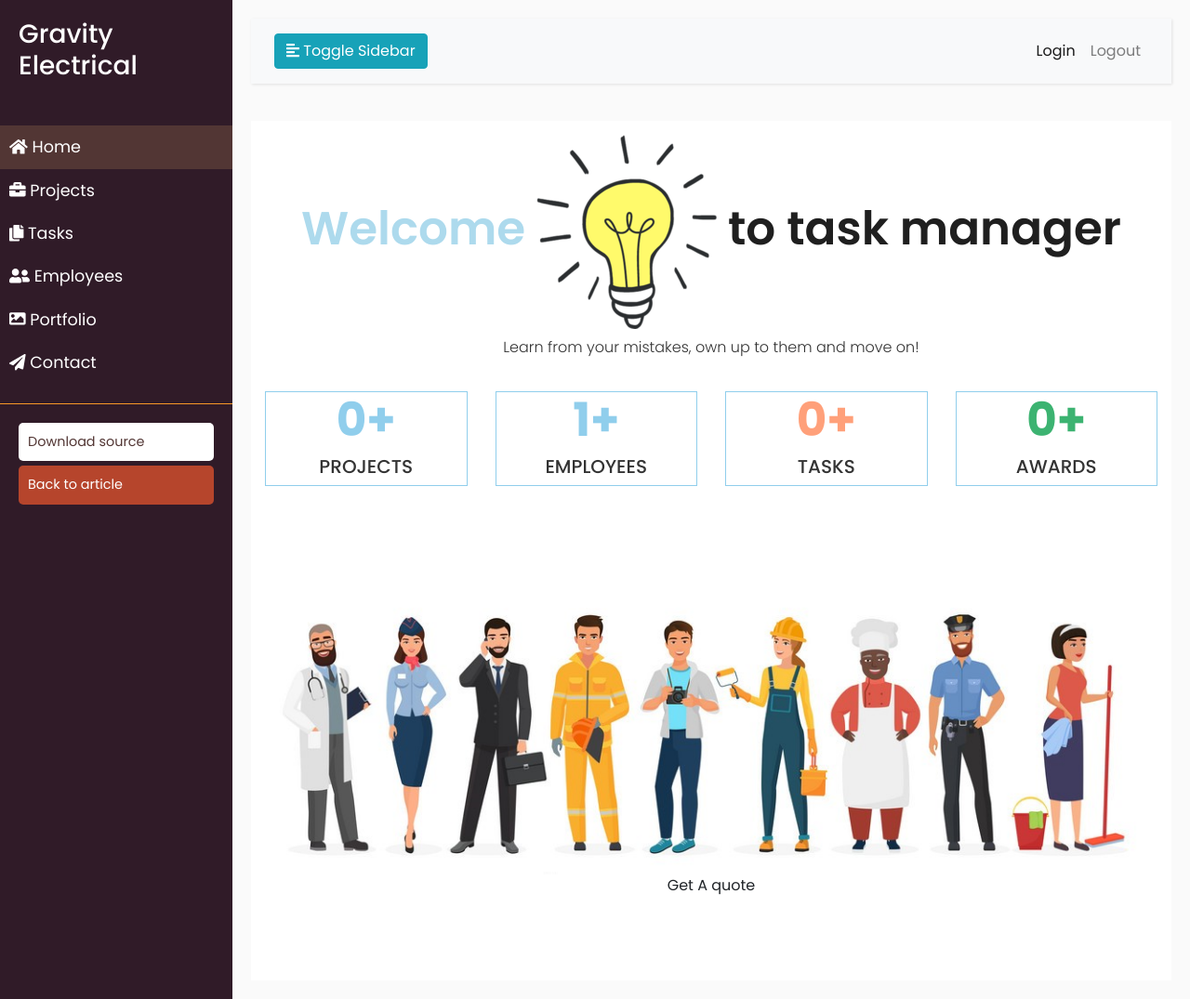
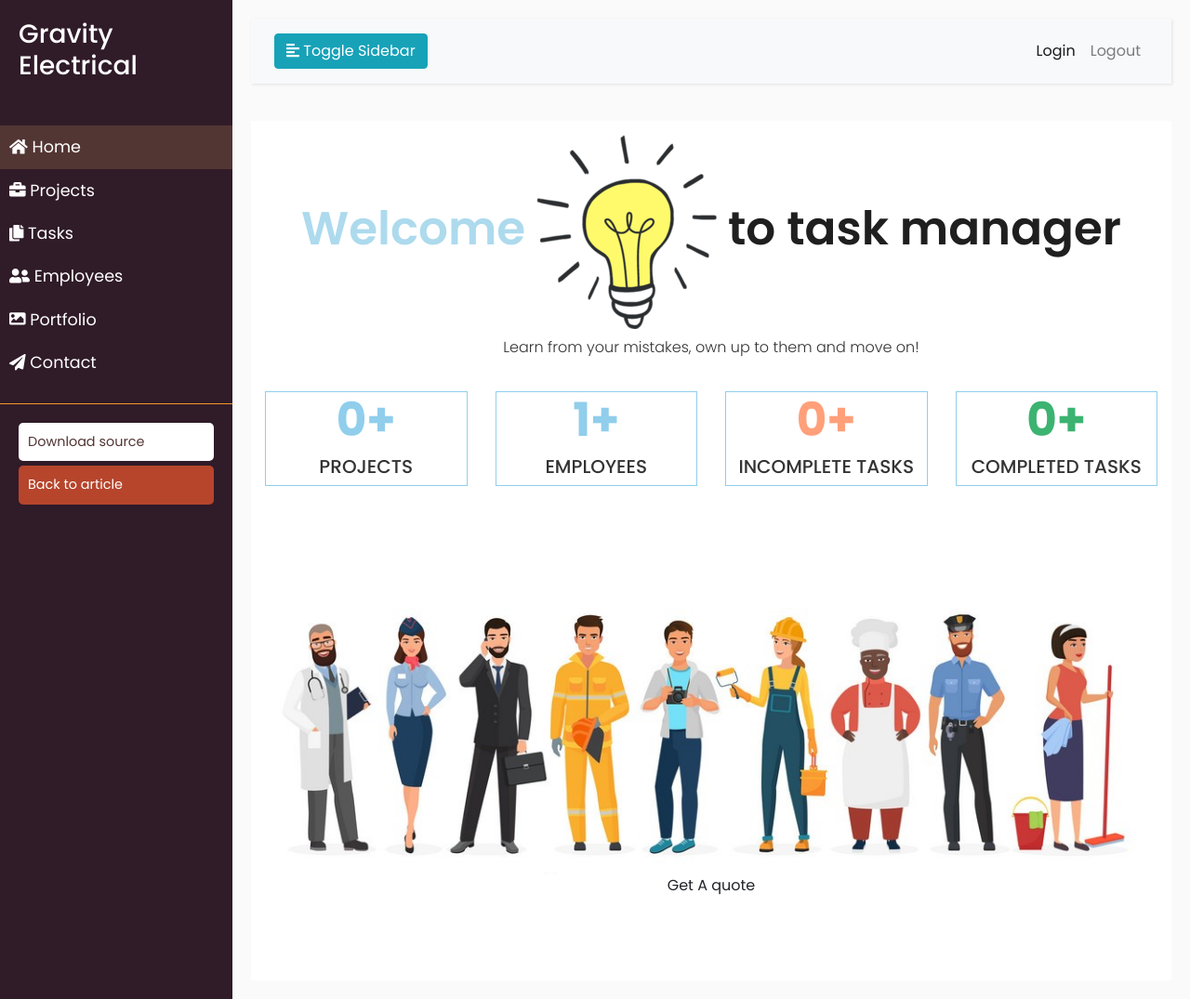
Before and after one commit to NCannavaro/Construction-company, a Django app: page / in a window 1280 px wide. Shown: the whole page at 93% size. Run offline with Django 4.2, Linux system fonts and the light colour scheme; the visitor is signed in with stand-in values (Sample User, id 1); data comes from the database, SQL or seed files in the repository; data that the repository does not hold is empty; some libraries are stand-ins or nearby versions.

Commit message:
Modified index.html

```diff
--- a/task_manager/views.py
+++ b/task_manager/views.py
@@ -23,9 +23,11 @@ def index(request):
 
     num_employees = Employee.objects.count()
     num_projects = Project.objects.count()
-    num_tasks = Task.objects.count()
-    tasks = Employee.objects.aggregate(
-        finished_tasks=Sum("number_of_completed_tasks")
+    incomplete_tasks = Task.objects.filter(
+        is_completed=False
+    ).count()
+    completed_tasks = Employee.objects.aggregate(
+        completed_tasks=Sum("number_of_completed_tasks")
     )
 
     num_visits = request.session.get("num_visits", 0)
@@ -34,8 +36,8 @@ def index(request):
     context = {
         "num_employees": num_employees,
         "num_projects": num_projects,
-        "num_tasks": num_tasks,
-        "tasks": tasks["finished_tasks"],
+        "num_tasks": incomplete_tasks,
+        "completed_tasks": completed_tasks["completed_tasks"],
         "num_visits": num_visits + 1,
     }
 
--- a/templates/task_manager/employee_list.html
+++ b/templates/task_manager/employee_list.html
@@ -12,7 +12,7 @@
   <div class="row align-items-center">
     <div class="col-md-5">
       <div class="mb-3">
-        <h5 class="card-title">Contact List <span class="text-muted fw-normal ms-2">({{ paginator.count }})</span>
+        <h5 class="card-title">Employees List <span class="text-muted fw-normal ms-2">({{ paginator.count }})</span>
         </h5>
       </div>
     </div>
--- a/templates/task_manager/index.html
+++ b/templates/task_manager/index.html
@@ -24,13 +24,13 @@
           <div class="col-lg-3 col-sm-6">
             <div class="choose_box">
               <h1 class="client_taital" style="color: #FFA07A">{{ num_tasks }}+</h1>
-              <h4 class="client_text">Tasks</h4>
+              <h4 class="client_text">Incomplete tasks</h4>
             </div>
           </div>
           <div class="col-lg-3 col-sm-6">
             <div class="choose_box">
-              <h1 class="client_taital" style="color: #3CB371">{{ tasks }}+</h1>
-              <h4 class="client_text">Awards</h4>
+              <h1 class="client_taital" style="color: #3CB371">{{ completed_tasks }}+</h1>
+              <h4 class="client_text">Completed tasks</h4>
             </div>
           </div>
         </div>
```
Also changed, not shown: templates/task_manager/task_list.html (+24 -4 lines).
